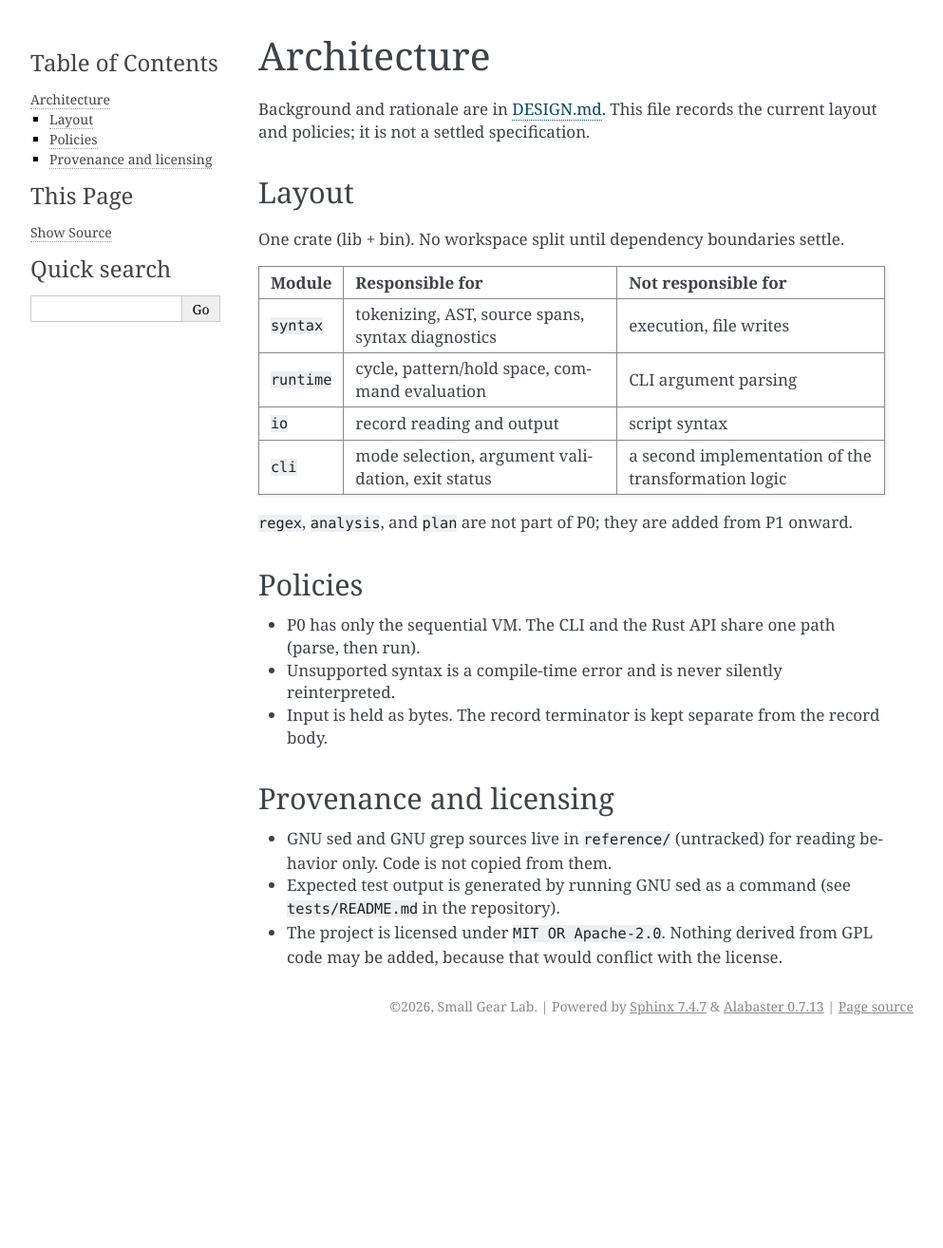
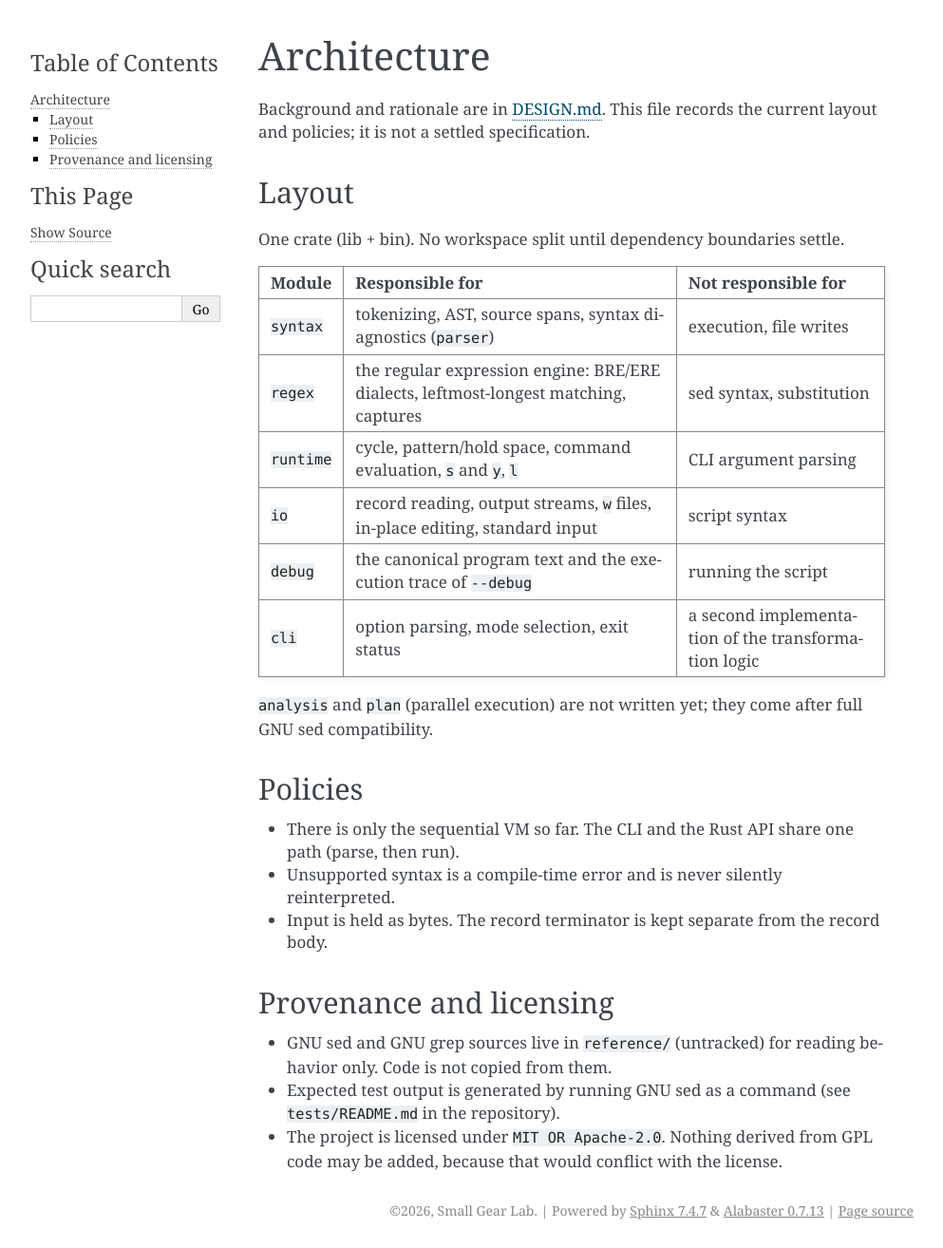
Before and after one commit to small-gear-lab/ripgsed, a Sphinx documentation site: the page built from docs/ARCHITECTURE.md, in a window 1280 px wide. Shown: the whole page at 95% size, without its empty margins (148-1141 px from the left). Built offline with Sphinx 7.4.7, drawn with Linux system fonts in a browser that asks for light colours; before the commit the page ends 1099 px from its top, so only the background shows below that.

Commit message:
Update the architecture document to the current modules

```diff
--- a/docs/ARCHITECTURE.md
+++ b/docs/ARCHITECTURE.md
@@ -8,16 +8,18 @@ One crate (lib + bin). No workspace split until dependency boundaries settle.
 
 | Module | Responsible for | Not responsible for |
 | --- | --- | --- |
-| `syntax` | tokenizing, AST, source spans, syntax diagnostics | execution, file writes |
-| `runtime` | cycle, pattern/hold space, command evaluation | CLI argument parsing |
-| `io` | record reading and output | script syntax |
-| `cli` | mode selection, argument validation, exit status | a second implementation of the transformation logic |
+| `syntax` | tokenizing, AST, source spans, syntax diagnostics (`parser`) | execution, file writes |
+| `regex` | the regular expression engine: BRE/ERE dialects, leftmost-longest matching, captures | sed syntax, substitution |
+| `runtime` | cycle, pattern/hold space, command evaluation, `s` and `y`, `l` | CLI argument parsing |
+| `io` | record reading, output streams, `w` files, in-place editing, standard input | script syntax |
+| `debug` | the canonical program text and the execution trace of `--debug` | running the script |
+| `cli` | option parsing, mode selection, exit status | a second implementation of the transformation logic |
 
-`regex`, `analysis`, and `plan` are not part of P0; they are added from P1 onward.
+`analysis` and `plan` (parallel execution) are not written yet; they come after full GNU sed compatibility.
 
 ## Policies
 
-- P0 has only the sequential VM. The CLI and the Rust API share one path (parse, then run).
+- There is only the sequential VM so far. The CLI and the Rust API share one path (parse, then run).
 - Unsupported syntax is a compile-time error and is never silently reinterpreted.
 - Input is held as bytes. The record terminator is kept separate from the record body.
 
```
Also changed, not shown: docs/ja/ARCHITECTURE.md (+10 -8 lines), 1 other file.
